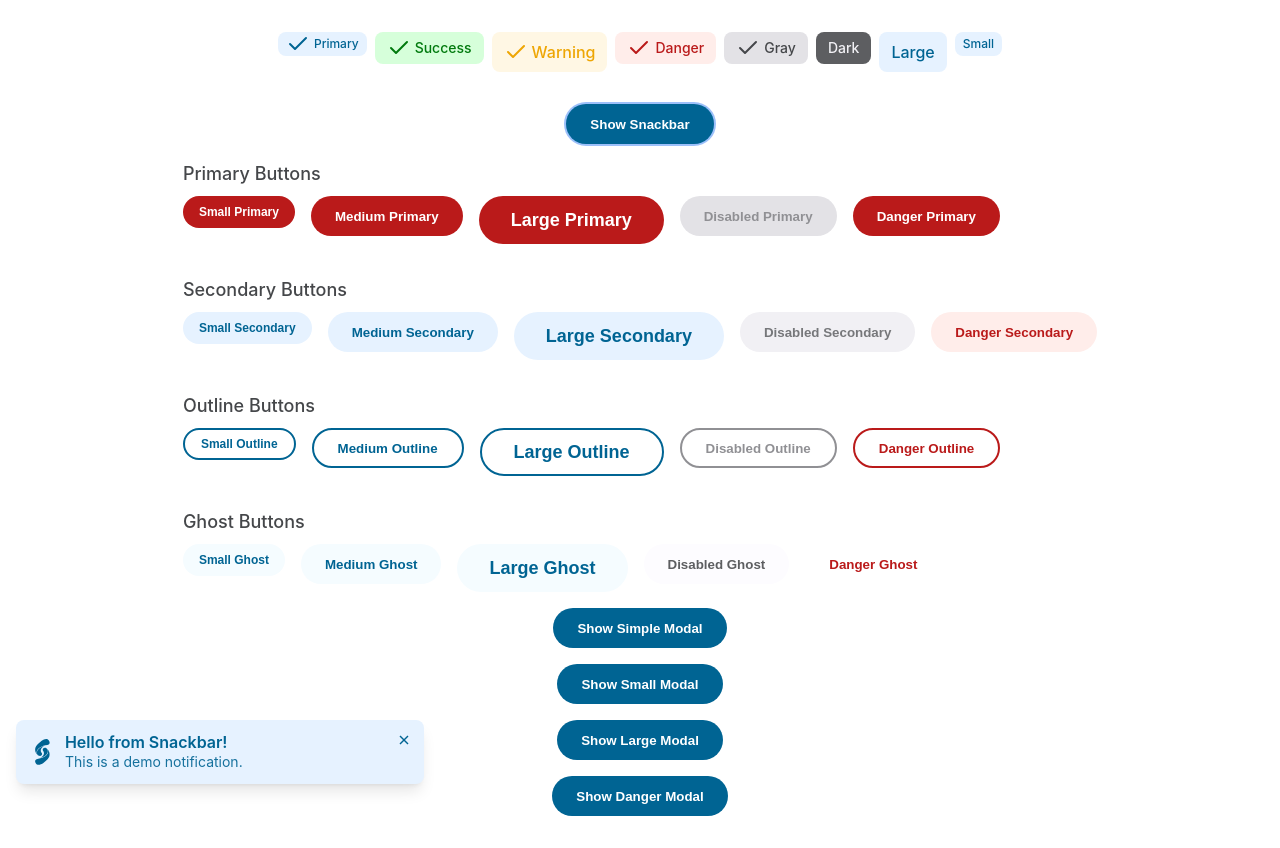
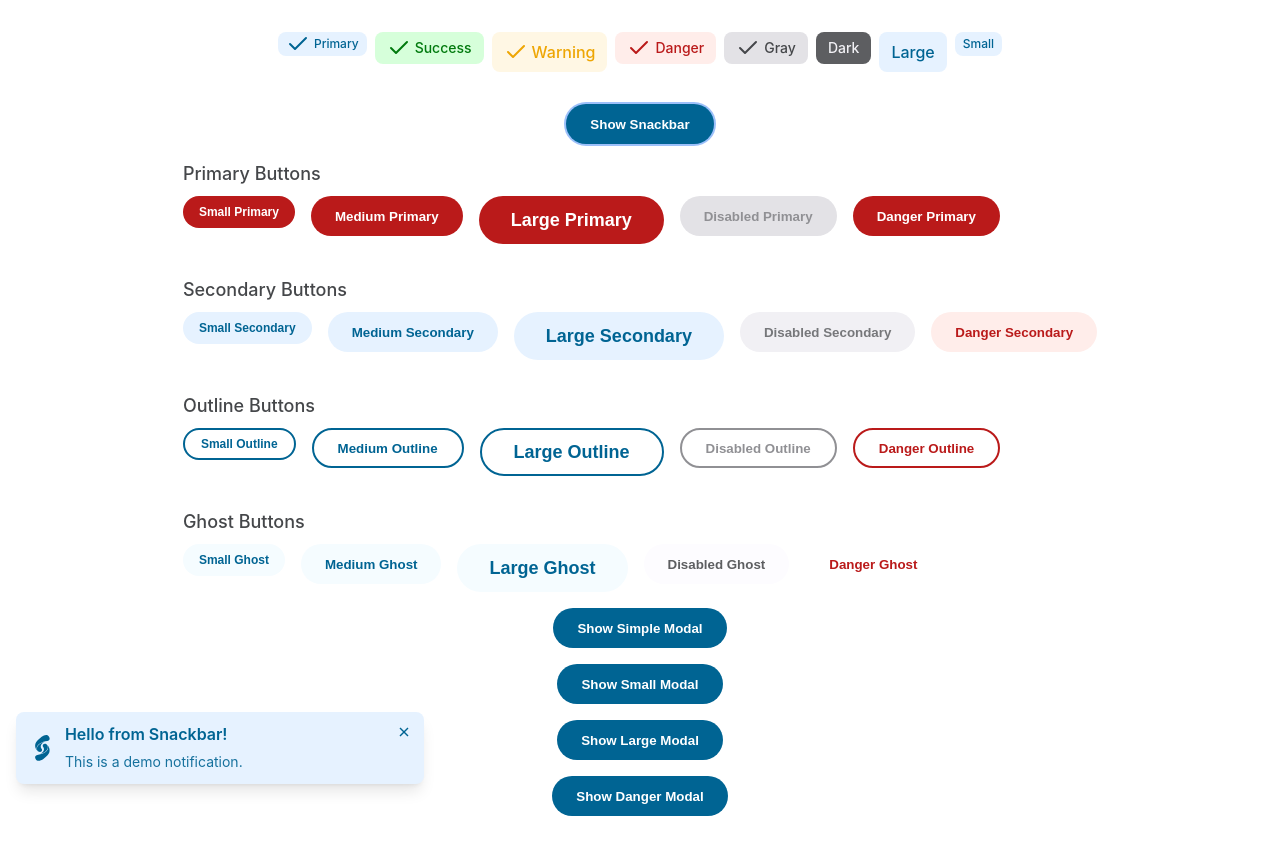
Before and after one commit to Sporteev/sporteev-components, a React (Vite) app: page / in a window 1280 px wide. Both pictures are taken after a click on the button "Show Snackbar". Built offline with nearby package versions, Linux system fonts and the light colour scheme.

Commit message:
fix storybook

```diff
--- a/src/components/atoms/snackbar/index.tsx
+++ b/src/components/atoms/snackbar/index.tsx
@@ -1,11 +1,11 @@
 import { cva, type VariantProps } from "class-variance-authority";
-import { type ReactNode, useEffect, useState } from "react";
+import { type ReactNode, useEffect, useState, useCallback } from "react";
 import { cn } from "@/lib/utils";
 import { LogoFlat } from "@/components/icons";
 
 const snackbarVariants = cva(
   [
-    "fixed flex items-start gap-3 rounded-lg shadow-lg",
+    "fixed flex flex-col items-start gap-3 rounded-lg shadow-lg",
     "transition-all duration-300 ease-in-out",
     "md:bottom-4 md:left-4 md:right-auto md:top-auto",
     "md:w-auto md:max-w-[40%]",
@@ -36,7 +36,7 @@ interface SnackbarProps extends VariantProps<typeof snackbarVariants> {
   body?: string;
   action?: ReactNode;
   duration?: number;
-  onClose?: () => void;
+  onClose: () => void;
   icon?: ReactNode;
 }
 
@@ -51,6 +51,13 @@ const Snackbar = ({
 }: SnackbarProps) => {
   const [isVisible, setIsVisible] = useState(false);
   const [isClosing, setIsClosing] = useState(false);
+
+  const handleClose = useCallback(() => {
+    setIsClosing(true);
+    setTimeout(() => {
+      onClose?.();
+    }, 300);
+  }, [onClose]);
 
   useEffect(() => {
     // Slide in animation
@@ -70,15 +77,7 @@ const Snackbar = ({
     }
 
     return () => clearTimeout(slideInTimer);
-  }, [duration, onClose]);
-
-  const handleClose = () => {
-    setIsClosing(true);
-    // Wait for slide-out animation to complete before calling onClose
-    setTimeout(() => {
-      onClose?.();
-    }, 300); // Match the CSS transition duration
-  };
+  }, [duration, handleClose, onClose]);
 
   return (
     <div
@@ -111,12 +110,12 @@ const Snackbar = ({
 
       <div className="flex flex-grow items-center gap-2 md:w-[30vw]">
         {icon || <LogoFlat size={32} />}
-        <div className="flex w-full flex-col">
+        <div className="flex w-full flex-col gap-2">
           <h4 className="font-semibold">{title}</h4>
           {body && <p className="text-sm opacity-90">{body}</p>}
+          {action && <div className="">{action}</div>}
         </div>
       </div>
-      {action && <div className="ml-auto shrink-0">{action}</div>}
     </div>
   );
 };
--- a/src/components/atoms/snackbar/useSnackbar.ts
+++ b/src/components/atoms/snackbar/useSnackbar.ts
@@ -1,7 +1,5 @@
 import { useState, useCallback } from "react";
 import type { SnackbarProps } from "./index";
-
-type SnackbarVariant = NonNullable<SnackbarProps["variant"]>;
 
 interface UseSnackbarOptions extends Omit<SnackbarProps, "onClose"> {
   duration?: number;
@@ -19,31 +17,9 @@ export const useSnackbar = () => {
     setSnackbar(null);
   }, []);
 
-  const show = useCallback(
-    (
-      variant: SnackbarVariant,
-      title: string,
-      body?: string,
-      action?: SnackbarProps["action"],
-      duration?: number,
-      icon?: React.ReactNode
-    ) => {
-      showSnackbar({
-        title,
-        body,
-        action,
-        variant,
-        duration,
-        icon,
-      });
-    },
-    [showSnackbar]
-  );
-
   return {
     snackbar,
     showSnackbar,
     hideSnackbar,
-    show,
   };
 };
```
Also changed, not shown: 2 other files (tests, documents, lock files or other folders).
